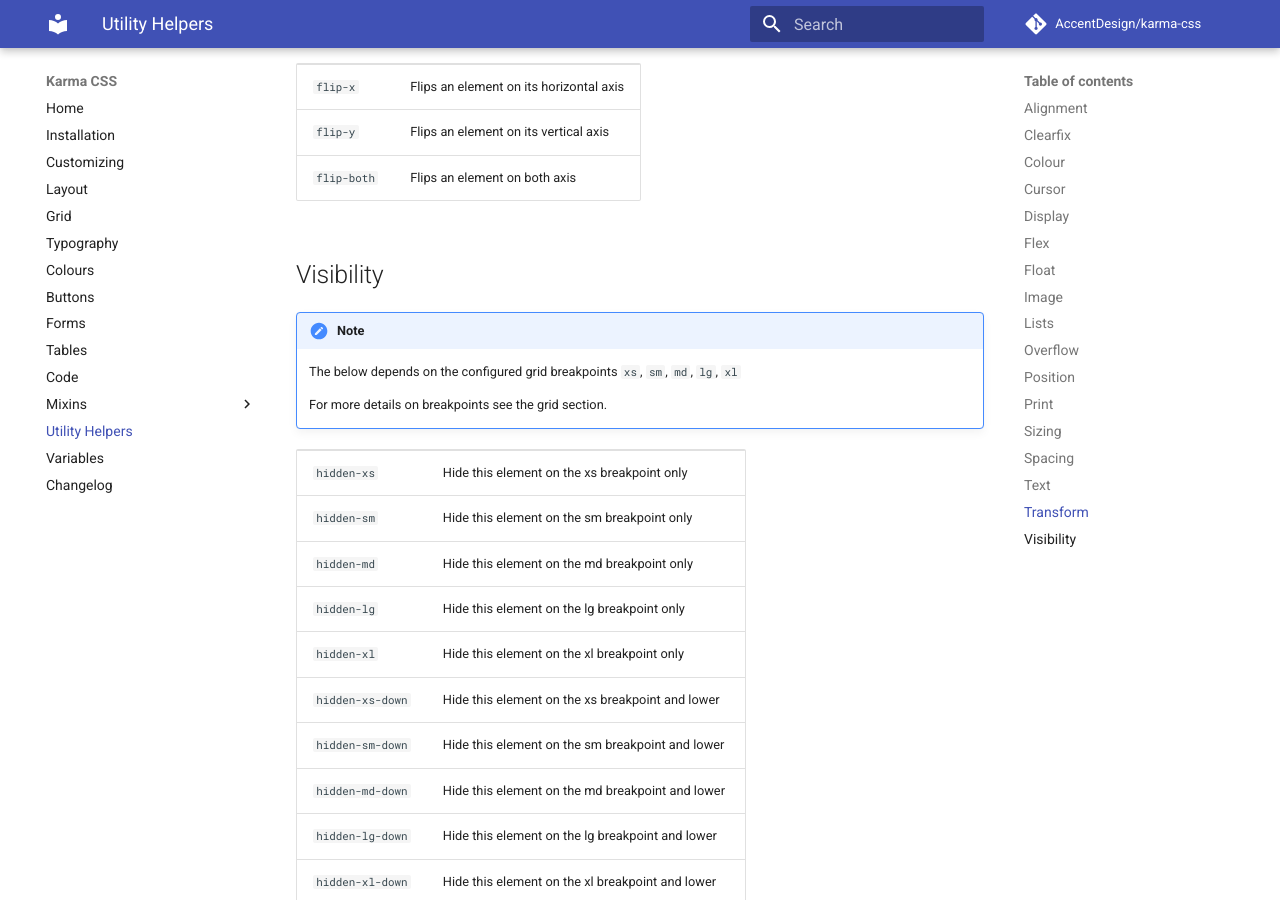
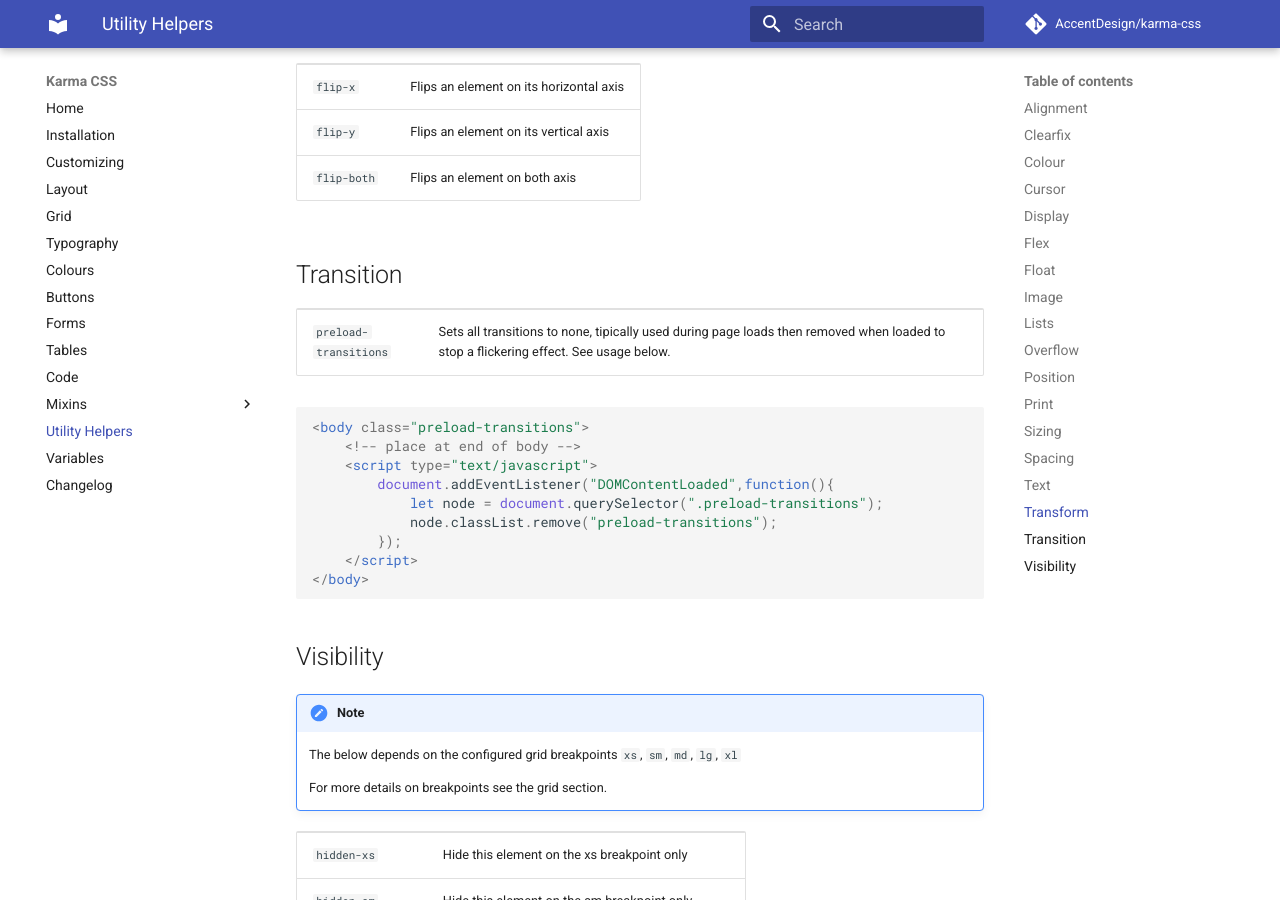
Before and after one commit to AccentDesign/karma-css, an MkDocs documentation site: the page built from docs/utilities.md, in a window 1280 px wide and 900 px high, scrolled down 5823 px. Built offline with MkDocs 1.6.1 and Material for MkDocs 9.7.7, drawn with Linux system fonts in a browser that asks for light colours; comment, search, counter and statistics services are not loaded.

Commit message:
added transition helpers

````diff
--- a/docs/utilities.md
+++ b/docs/utilities.md
@@ -183,6 +183,27 @@ Below is a list of all the utilites and their description within Karma CSS.
     <tr><td><code>flip-both</code></td><td>Flips an element on both axis</td></tr>
 </table>
 
+## Transition
+
+<table>
+    <tr>
+        <td><code>preload-transitions</code></td>
+        <td>Sets all transitions to none, tipically used during page loads then removed when loaded to stop a flickering effect. See usage below.</td>
+    </tr>
+</table>
+
+```html
+<body class="preload-transitions">
+    <!-- place at end of body -->
+    <script type="text/javascript">
+        document.addEventListener("DOMContentLoaded",function(){
+            let node = document.querySelector(".preload-transitions");
+            node.classList.remove("preload-transitions");
+        });
+    </script>
+</body>
+```
+
 ## Visibility
 
 !!! note
````
Also changed, not shown: CHANGELOG.md (+1 -0 lines), 6 other files.
